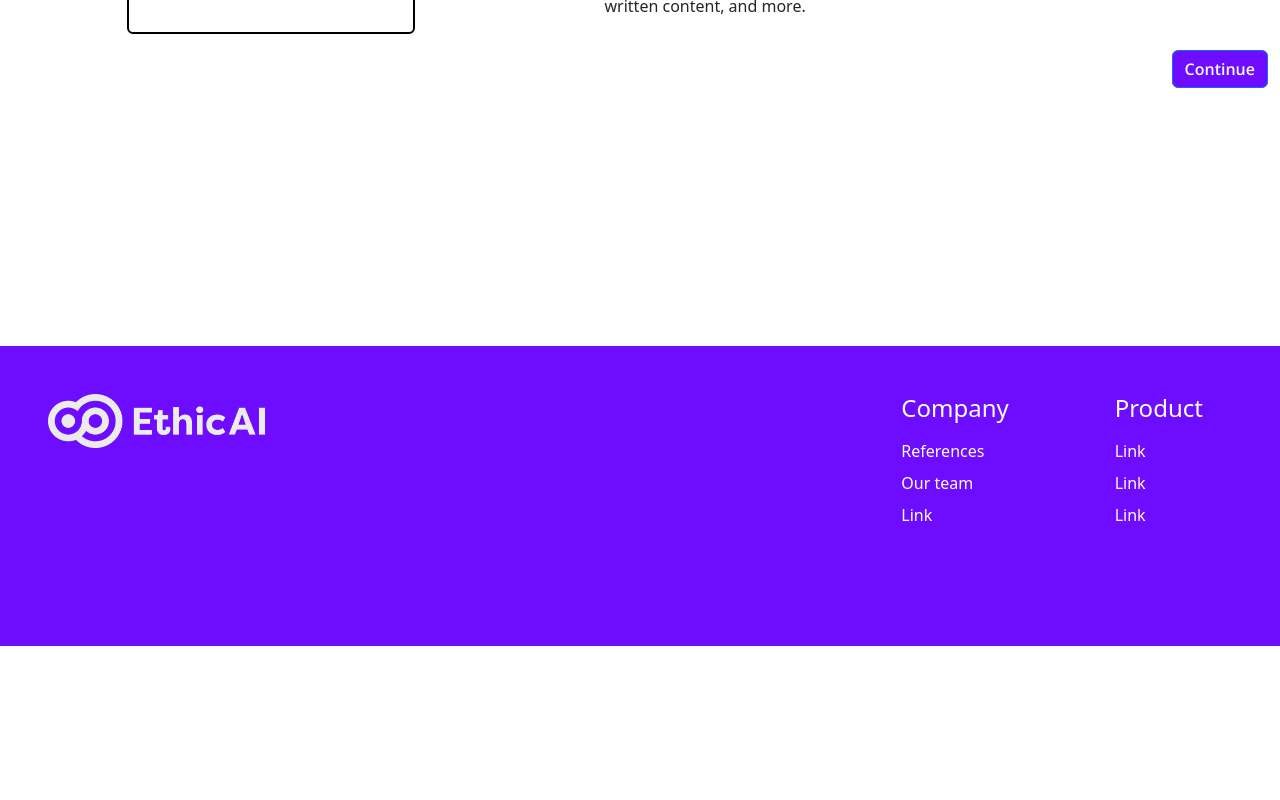
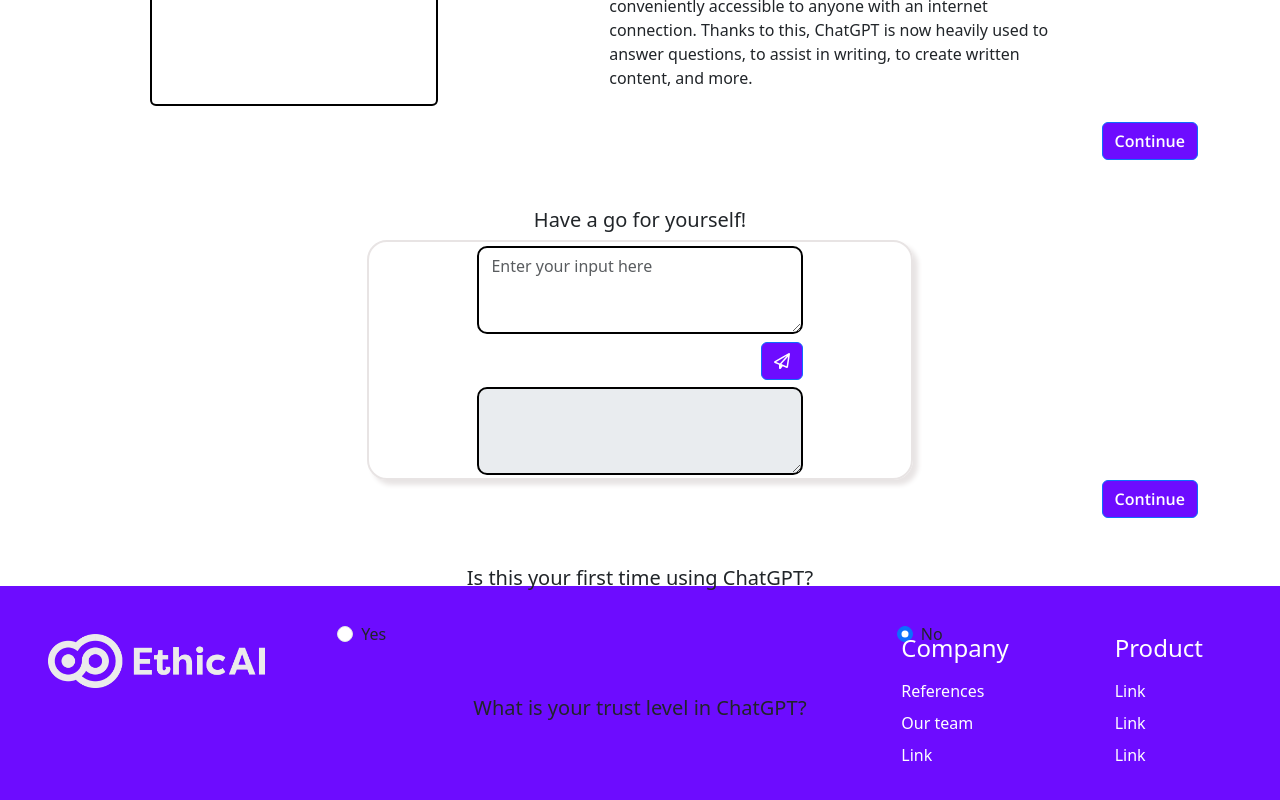
Before and after one commit to harslash/EthicAI, a Vue app in the folder project/ethicai-spa/: page /chatbots/the-age-of-chatbots in a window 1280 px wide. Shown: the part 914-1714 px from the top of the page. Before the commit the page ends 1560 px from the top, so only its background shows below. Built offline with nearby package versions, Linux system fonts and the light colour scheme.

Commit message:
Implemented radio buttons in page

```diff
--- a/project/ethicai-spa/src/components/pages/chatbots/chatbots-page-1.vue
+++ b/project/ethicai-spa/src/components/pages/chatbots/chatbots-page-1.vue
@@ -1,6 +1,7 @@
 <template>
     <nav-bar/>
     <div class="container-fluid page-container text-center">
+        <div class="section-one container mb-5">
             <div class="row h-10 mb-5">
                 <div class="col-md-12">
                     <h1 class="mt-5">The Age of Chatbots</h1>
@@ -38,11 +39,52 @@
                         </p>
                     </div>
                 </div>
-
             </div>
             <div class="row h-20">
                 <div class="col-md-12 d-flex justify-content-end">
                     <purple-btn :text="'Continue'"></purple-btn>
+                </div>
+            </div>
+        </div>
+        <div class="section-two container mb-5">
+            <div class="row h-30">
+                <div class="col-md-12">
+                    <h5>Have a go for yourself!</h5>
+                </div>
+                <div class="col-md-3"></div>
+                <div class="col-md-6">
+                    <chatgpt-prompt-form class="form"></chatgpt-prompt-form>
+                </div>
+                 <div class="col-md-2"></div>
+            </div>
+             <div class="row h-20">
+                <div class="col-md-12 d-flex justify-content-end">
+                    <purple-btn :text="'Continue'"></purple-btn>
+                </div>
+            </div>
+        </div>
+        <div class="section-three container">
+            <div class="row h-20">
+                <div class="col-md-12 pb-5">
+                    <h5 class="pb-4">Is this your first time using ChatGPT?</h5>
+                    <div class="radio-div d-flex justify-content-around">
+                        <div class="form-check">
+                            <input class="form-check-input" type="radio" name="flexRadioDefault" id="flexRadioDefault1">
+                            <label class="form-check-label" for="flexRadioDefault1">
+                                Yes
+                            </label>
+                        </div>
+                        <div class="form-check">
+                            <input class="form-check-input" type="radio" name="flexRadioDefault" id="flexRadioDefault2" checked>
+                            <label class="form-check-label" for="flexRadioDefault2">
+                                No
+                            </label>
+                        </div>
+                    </div>
+                </div>
+                 <div class="col-md-12">
+                    <h5>What is your trust level in ChatGPT?</h5>
+                </div>
             </div>
         </div>
     </div>
@@ -55,6 +97,7 @@ import NavBar from '../../reusable/nav-bar.vue';
 import PageFooter from '../../reusable/page-footer.vue';
 import ImportantTermsCard from '../../reusable/important-terms-card.vue';
 import PurpleBtn from '../../reusable-ui/purple-btn.vue';
+import ChatgptPromptForm from '../../reusable/chatgpt-prompt-form.vue'
 
 export default defineComponent({
     name: 'ChatbotsPage1',
@@ -95,7 +138,8 @@ export default defineComponent({
         'nav-bar': NavBar,
         'page-footer': PageFooter,
         'important-terms-card': ImportantTermsCard,
-        'purple-btn': PurpleBtn
+        'purple-btn': PurpleBtn,
+        'chatgpt-prompt-form': ChatgptPromptForm
     }
 });
 </script>
@@ -104,7 +148,7 @@ export default defineComponent({
 @import url('https://fonts.googleapis.com/css2?family=Open+Sans:wght@700&display=swap');
 
 .container-fluid.page-container {
-    height: 150vh;
+    height: 180vh;
     margin-top: 60px;
 }
 
@@ -117,4 +161,8 @@ export default defineComponent({
     width: 60%;
     text-align: left;
 }
+
+.form {
+    height: 30vh;
+}
 </style>
```
Lines whose indentation alone changed are shown as unchanged.
